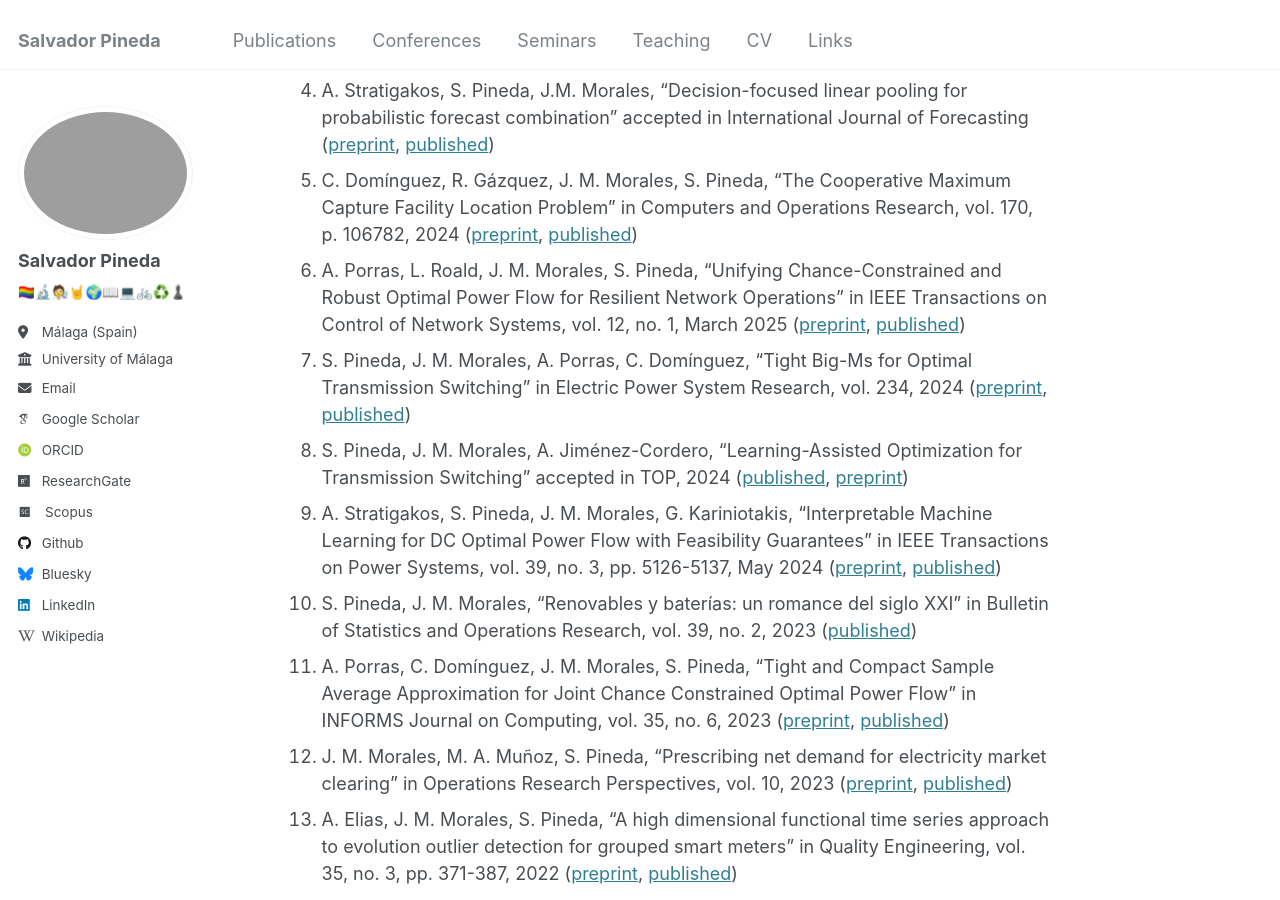
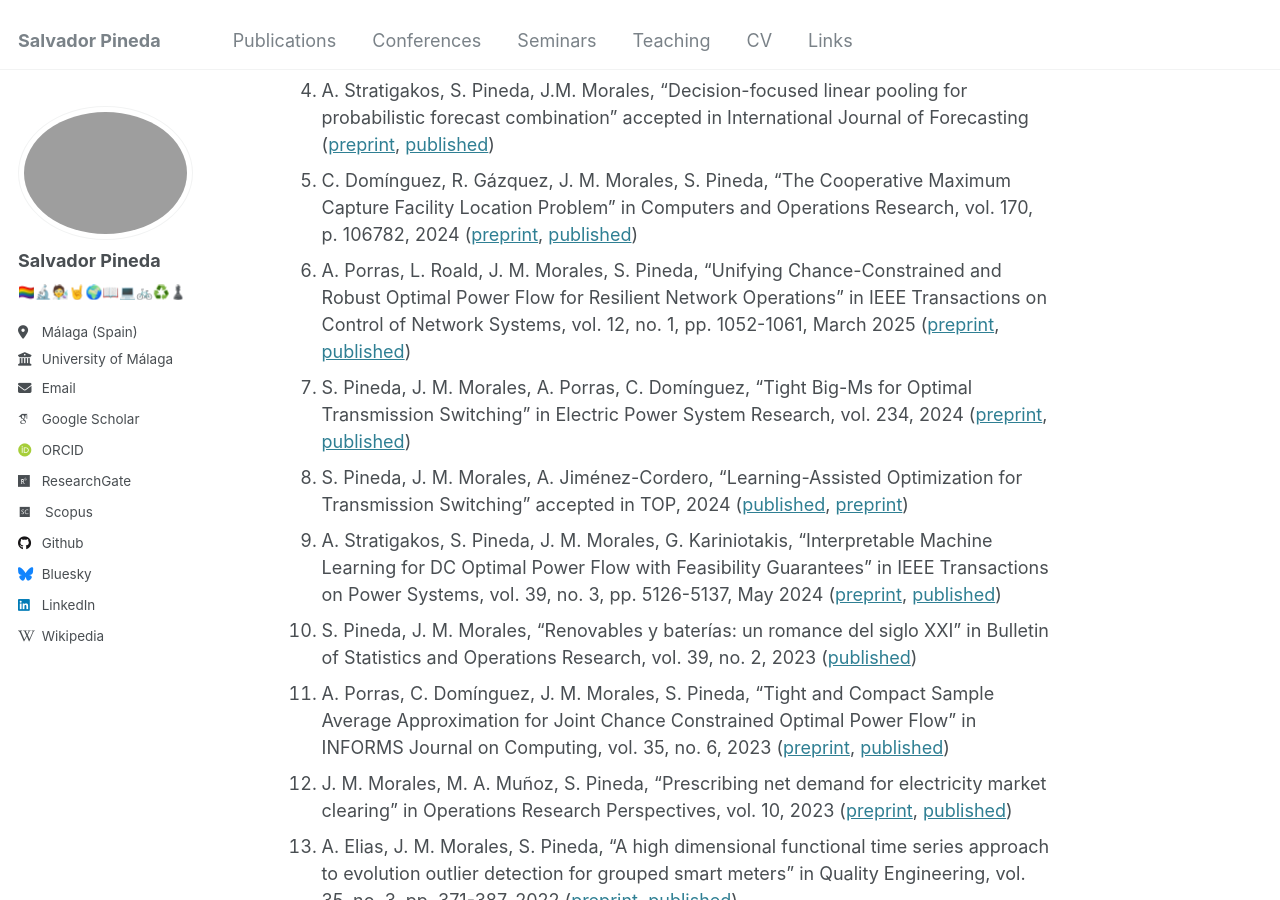
Before and after one commit to salvapineda/salvapineda.github.io, a Jekyll site: the page built from _pages/publications.md, in a window 1280 px wide and 900 px high, scrolled down 843 px. Built offline with Jekyll 4.4.1, drawn with Linux system fonts in a browser that asks for light colours; some web fonts are replaced.

Commit message:
Update publication details in publications.md to include page numbers for IEEE Transactions on Control of Network Systems

```diff
--- a/_pages/publications.md
+++ b/_pages/publications.md
@@ -22,7 +22,7 @@ author_profile: true
 1.  J.G. De la Varga, S. Pineda, J.M. Morales, Á. Porras, "Learning-based Improvement in State Estimation for Unobservable Systems" accepted in Electric Power System Research ([preprint](https://arxiv.org/abs/2307.16822), [published](https://www.sciencedirect.com/science/article/pii/S0378779624011544))
 1.  A. Stratigakos, S. Pineda, J.M. Morales, "Decision-focused linear pooling for probabilistic forecast combination" accepted in International Journal of Forecasting ([preprint](https://hal.science/hal-04593114/document), [published](https://www.sciencedirect.com/science/article/pii/S0169207024001213))
 1.  C. Domínguez, R. Gázquez, J. M. Morales, S. Pineda, "The Cooperative Maximum Capture Facility Location Problem" in Computers and Operations Research, vol. 170, p. 106782, 2024 ([preprint](https://arxiv.org/abs/2305.15169), [published](https://www.sciencedirect.com/science/article/pii/S0305054824002545?via%3Dihub))
-1.  A. Porras, L. Roald, J. M. Morales, S. Pineda, "Unifying Chance-Constrained and Robust Optimal Power Flow for Resilient Network Operations" in IEEE Transactions on Control of Network Systems, vol. 12, no. 1, March 2025 ([preprint](https://arxiv.org/abs/2303.05412), [published](https://ieeexplore.ieee.org/document/10607934))
+1.  A. Porras, L. Roald, J. M. Morales, S. Pineda, "Unifying Chance-Constrained and Robust Optimal Power Flow for Resilient Network Operations" in IEEE Transactions on Control of Network Systems, vol. 12, no. 1, pp. 1052-1061, March 2025 ([preprint](https://arxiv.org/abs/2303.05412), [published](https://ieeexplore.ieee.org/document/10607934))
 1.  S. Pineda, J. M. Morales, A. Porras, C. Domínguez, "Tight Big-Ms for Optimal Transmission Switching" in Electric Power System Research, vol. 234, 2024 ([preprint](https://arxiv.org/abs/2306.02784), [published](https://www.sciencedirect.com/science/article/pii/S0378779624005066))
 1.  S. Pineda, J. M. Morales, A. Jiménez-Cordero, "Learning-Assisted Optimization for Transmission Switching" accepted in TOP, 2024 ([published](https://link.springer.com/article/10.1007/s11750-024-00672-0), [preprint](https://arxiv.org/abs/2304.07269))
 1.  A. Stratigakos, S. Pineda, J. M. Morales, G. Kariniotakis, "Interpretable Machine Learning for DC Optimal Power Flow with Feasibility Guarantees" in IEEE Transactions on Power Systems, vol. 39, no. 3, pp. 5126-5137, May 2024 ([preprint](https://hal.science/hal-04038380#), [published](https://ieeexplore.ieee.org/document/10319106))
```
